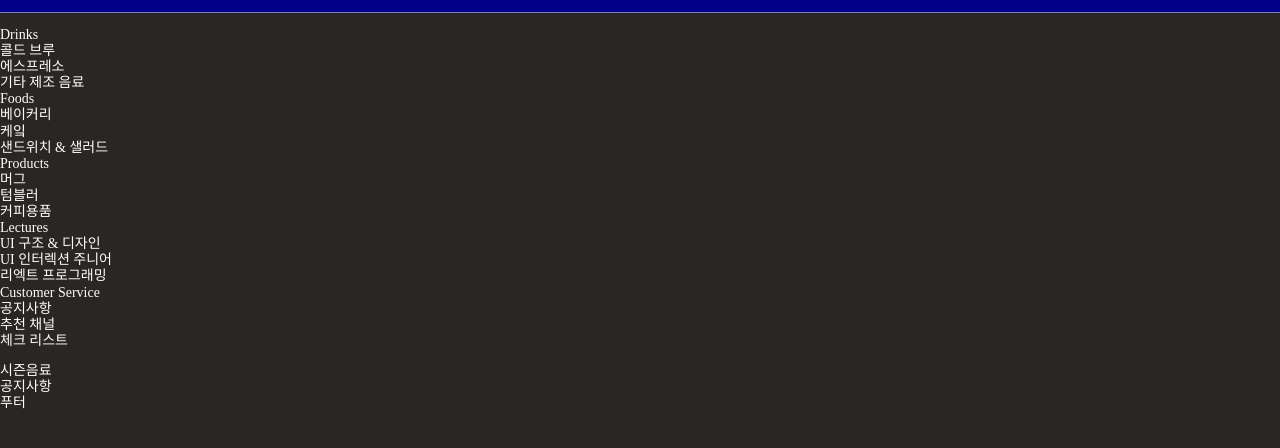
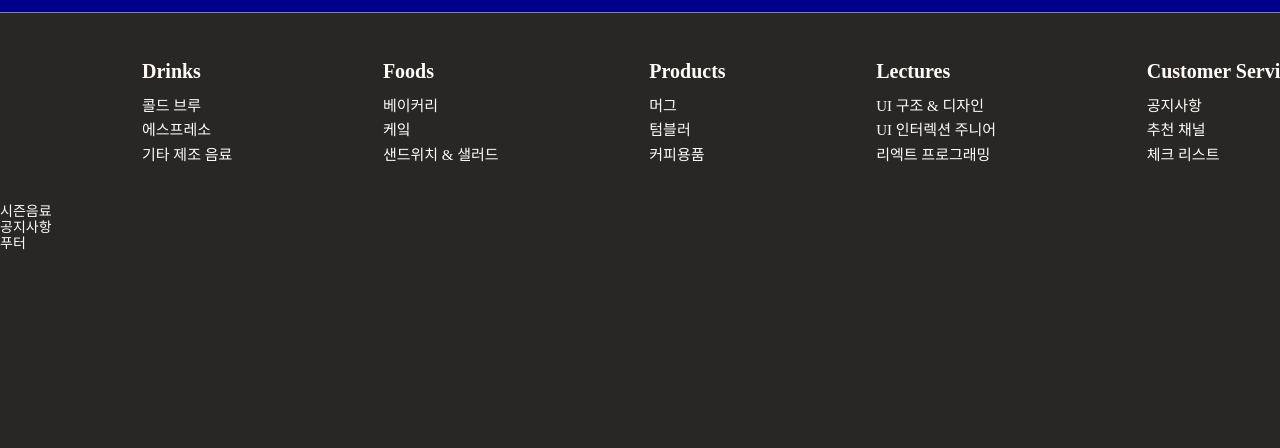
Before and after one commit to JOOMIOK/cafeW2020, a website built with Parcel: page src/index.html in a window 1280 px wide. Shown: the part 68-516 px from the top of the page. Built offline with nearby package versions, Linux system fonts and the light colour scheme; a web font is replaced by a local one.

Commit message:
네비게이션

```diff
--- /dev/null
+++ b/src/sass/_navigation.scss
@@ -0,0 +1,21 @@
+@import "./mixin";
+//네비게이션
+.navigation{
+  &__menu-list{
+    font-size: 1.5rem;
+    width: 1156px;
+    margin: 40px auto;
+    @include flexbox($ma:space-between)       ;
+  }
+  li{
+    margin-top: 7px;
+  }
+  &__menu-item{
+    > a{
+      display: block;
+      font-size: 2rem;
+      font-weight: 700;
+      margin-bottom:  15px;
+    }
+  }
+}
--- a/src/sass/style.scss
+++ b/src/sass/style.scss
@@ -4,3 +4,4 @@
 @import "./default";
 @import "./layout";
 @import "./header";
+@import "./navigation";
```
